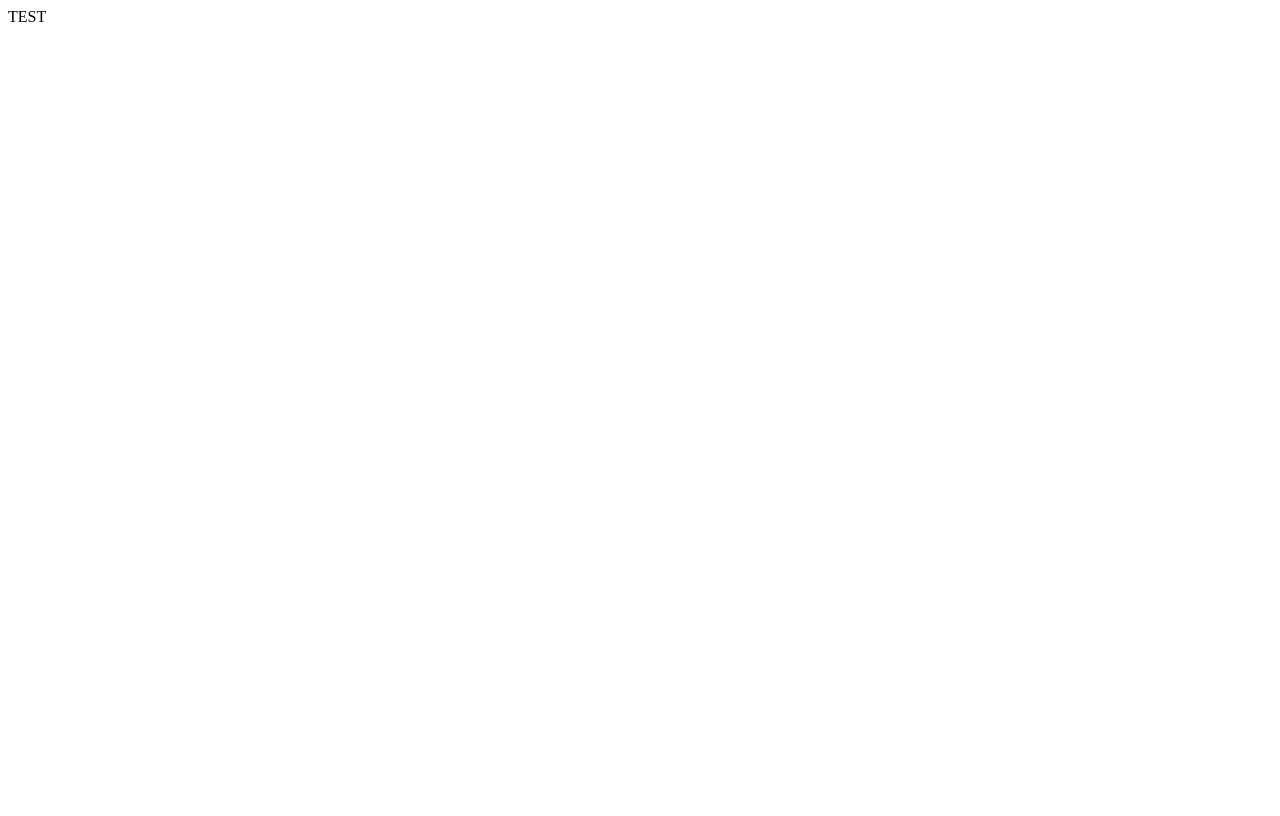
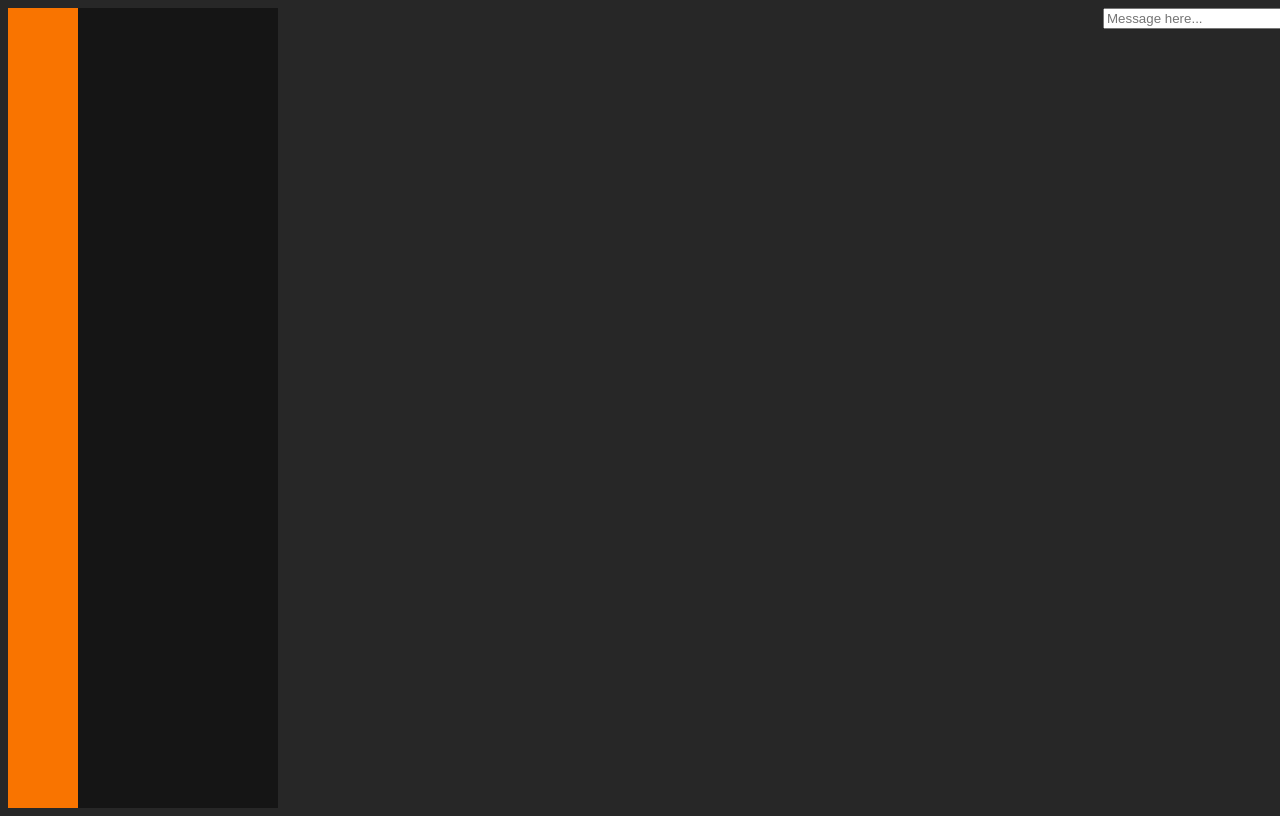
Before and after one commit to Ryver966/Chat-App, a plain HTML site: page chat.html in a window 1280 px wide. Drawn offline with Linux system fonts and the light colour scheme.

Commit message:
Chat App

```diff
--- a/CSS/chat.css
+++ b/CSS/chat.css
@@ -0,0 +1,26 @@
+body{
+    width: 100%;
+    height: 100%;
+    background-color: #272727;
+    column-count: 2;
+    column-width: 270px;
+}
+.servers-and-user{
+    width: 70px;
+    background-color: #F97400;
+    height: 100%;
+    float: left;
+}
+.channels-list{
+    width: 200px;
+    height: 100%;
+    background-color: #151515;
+    margin-left: 70px;
+}
+.chatting-place{
+    height: 100%;
+    width: auto;
+    margin-left: 270px;
+    text-align: center;
+    float:right;
+}
--- a/chat.html
+++ b/chat.html
@@ -2,11 +2,17 @@
     <head>
         <link rel='stylesheet' href='./CSS/global.css'>
         <link rel='stylesheet' href='./CSS/chat.css'>
+        <script src="https://www.gstatic.com/firebasejs/3.6.8/firebase.js"></script>
         <script async src='./JS/chat.js'></script>
-        <script src="https://www.gstatic.com/firebasejs/3.6.8/firebase.js"></script>
     </head>
 
     <body>
-        TEST
+        <div class='servers-and-user'>
+        </div>
+        <div class='channels-list'>
+        </div>
+        <div class='chatting-place'>
+            <input type='text' name='ChatInput' placeholder='Message here...'>
+        </div>
     </body>
 </html>
```
